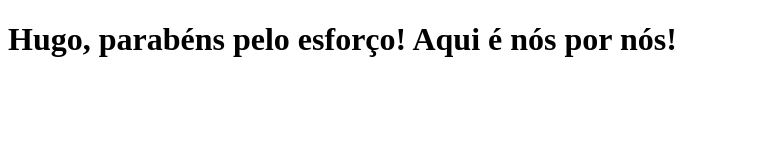
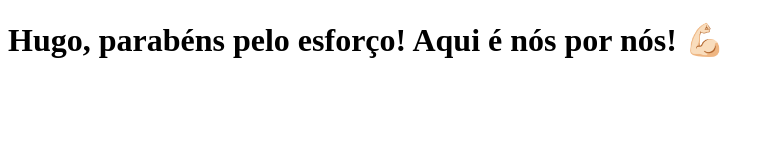
Before and after one commit to hugopierre/clone-tabnews, a Next.js app: page / in a window 1280 px wide. Shown: the top 160 px of the page, without its empty margins (0-775 px from the left). Built offline with nearby package versions, Linux system fonts and the light colour scheme.

Commit message:
Altera o conteúdo da página

```diff
--- a/pages/index.js
+++ b/pages/index.js
@@ -1,5 +1,5 @@
 function Home() {
-    return <h1>Hugo, parabéns pelo esforço! Aqui é nós por nós!</h1>
+    return <h1>Hugo, parabéns pelo esforço! Aqui é nós por nós! 💪🏻</h1>
 }
 
 export default Home;
```
